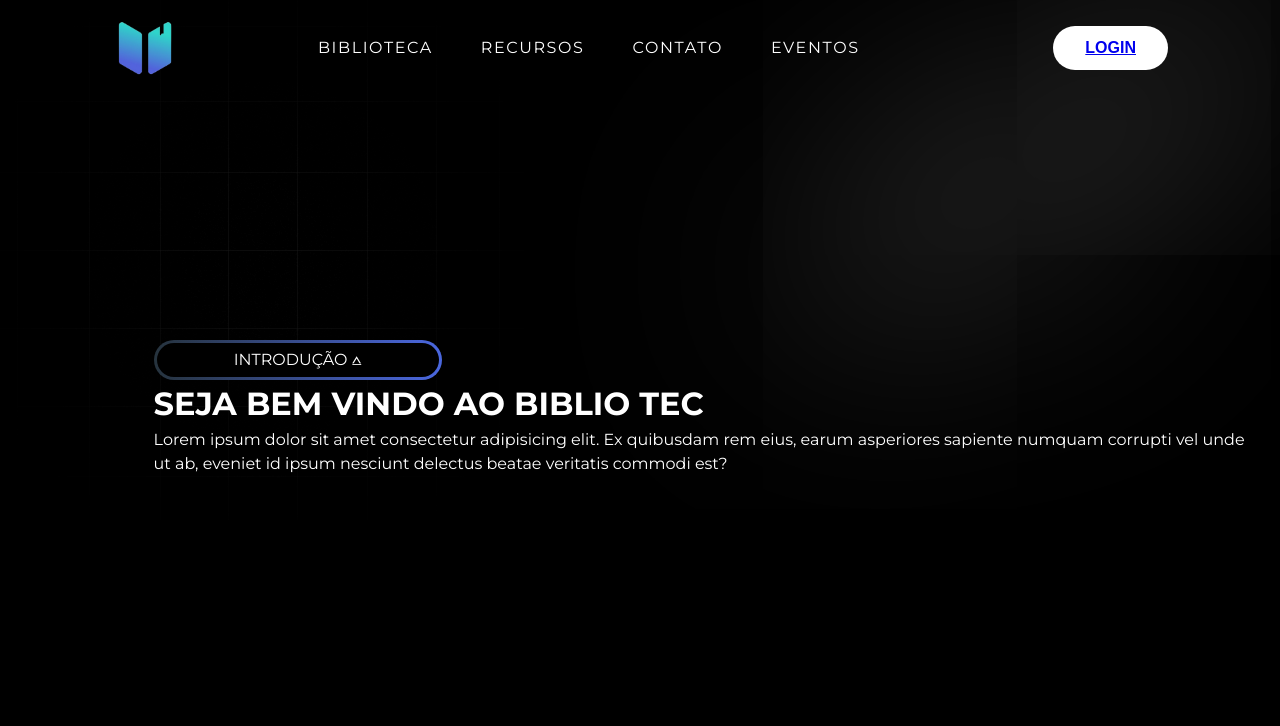
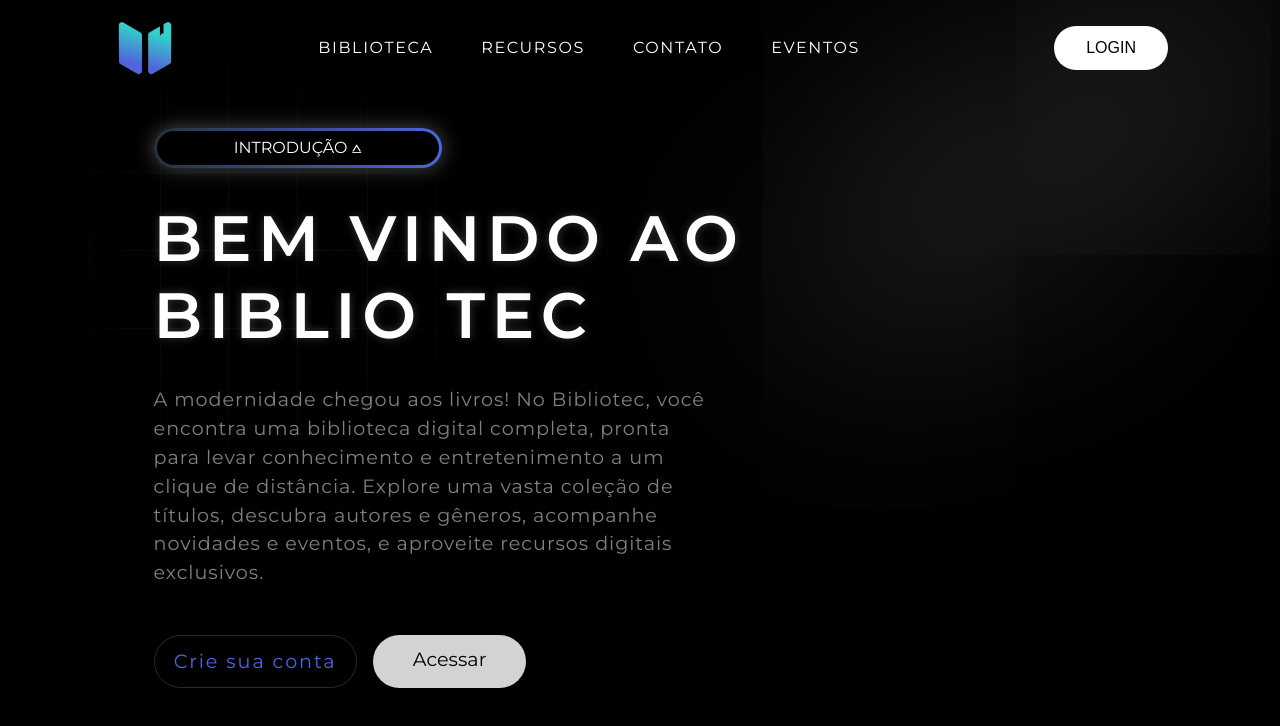
Before and after one commit to nikollas-dh/Biblio_Tec, a website: page docs/teste.html in a window 1280 px wide. Drawn offline with Linux system fonts and the light colour scheme; some packages are replaced by stand-ins of ours; a script that the page names is missing.

Commit message:
adicionando animacao 3d

```diff
--- a/css/index.css
+++ b/css/index.css
@@ -72,10 +72,12 @@ nav a {
     text-decoration: none;
     color: inherit;
 }
-nav a:hover{
+
+nav a:hover {
     color: gray;
 }
-.btnLogin{
+
+.btnLogin {
     background-color: var(--branco);
     color: black;
     padding: 0.8rem 2rem;
@@ -83,39 +85,51 @@ nav a:hover{
     cursor: pointer;
     border: none;
     font-size: 1rem;
-    font-weight: bold;
     transition: background-color 0.2s ease;
 }
-.btnLogin:hover{
+
+.btnLogin:hover {
     background-color: gray;
+    transform: scale(1.01);
+
 }
-main{
+
+.btnLogin a {
+    text-decoration: none;
+    color: black;
+}
+
+main {
     display: flex;
     flex-direction: column;
     justify-content: center;
     min-height: calc(90vh - 6rem);
 }
-.content{
+
+.content {
     max-width: 40.rem;
     margin-left: 10%;
     z-index: 999;
 }
-.tag-box{
+
+.tag-box {
     position: relative;
     width: 18rem;
     height: 2.5rem;
     border-radius: 50px;
-    background: linear-gradient(to right, var(--azul-escuro), var(--azul-marinho),var(--ciano));
+    background: linear-gradient(to right, var(--azul-escuro), var(--azul-marinho), var(--ciano));
     background-size: 200%;
     animation: animationGradient 2.5s linear infinite;
-    /* box-shadow: 0 0 0 15px rgba(255, 255,255, 0.3); */
+    box-shadow: 0 0 20px 0 rgba(255, 255, 255, 0.3);
 }
-@keyframes animationGradient{
-    to{
-        background-position:200%;
+
+@keyframes animationGradient {
+    to {
+        background-position: 200%;
     }
 }
-.tag-box .tag{
+
+.tag-box .tag {
     position: absolute;
     inset: 3px 3px 3px 3px;
     background-color: black;
@@ -125,6 +139,64 @@ main{
     justify-content: center;
     transition: 0.5s;
 }
-.tag-box:hover{
+
+.tag-box:hover {
     color: var(--ciano);
 }
+
+.content h1 {
+    font-size: 4rem;
+    font-weight: 600;
+    letter-spacing: 0.1em;
+    margin: 2rem 0;
+    line-height: 1.2;
+    text-shadow: 0 0 10px rgba(128, 128, 128, 0.418);
+}
+
+.descricacao {
+    font-size: 1.2rem;
+    letter-spacing: 0.05em;
+    max-width: 35rem;
+    color: gray;
+}
+
+.botoes {
+    display: flex;
+    gap: 1rem;
+    margin-top: 3rem;
+}
+
+.btnCriarConta {
+    color: var(--azul-marinho);
+    text-decoration: none;
+    border: 1px solid #2a2a2a;
+    padding: 0.7rem 1.2rem;
+    border-radius: 50px;
+    font-size: 1.2rem;
+    letter-spacing: 0.1em;
+    transition: background-color 0.2s ease;
+}
+
+.btnCriarConta:hover {
+    background-color: #1a1a1a;
+    transform: scale(1.03);
+}
+
+.btnAcessar {
+    text-decoration: none;
+    background-color: lightgray;
+    color: black;
+    padding: 0.6rem 2.5rem;
+    border-radius: 50px;
+    font-size: 1.2rem;
+    transition: background-color 0.2s ease;
+}
+
+.btnAcessar:hover {
+    background-color: gray;
+    transform: scale(1.03);
+}
+.animacao3d{
+    position: absolute;
+    top: 0;
+}
--- a/docs/teste.html
+++ b/docs/teste.html
@@ -27,20 +27,24 @@
                 <div class="tag-box">
                     <div class="tag">INTRODUÇÃO &wedbar;</div>
                 </div>
-                <h1>SEJA BEM VINDO AO BIBLIO TEC</h1>
+                <h1>BEM VINDO AO <br>BIBLIO TEC</h1>
                 <p class="descricacao">
-                    Lorem ipsum dolor sit amet consectetur adipisicing elit. Ex quibusdam rem eius, earum asperiores
-                    sapiente numquam corrupti vel unde ut ab, eveniet id ipsum nesciunt delectus beatae veritatis
-                    commodi
-                    est?
+                    A modernidade chegou aos livros! No Bibliotec, você encontra uma biblioteca digital completa, pronta
+                    para levar conhecimento e entretenimento a um clique de distância. Explore uma vasta coleção de
+                    títulos, descubra autores e gêneros, acompanhe novidades e eventos, e aproveite recursos digitais
+                    exclusivos.
                 </p>
                 <div class="botoes">
-                    <a href="#" class="criarConta" Documentation &gt></a>
-                    <a href="#" class="login" aaaaaa &gt></a>
+                    <a href="./cadastro.html" class="btnCriarConta">Crie sua conta</a>
+                    <a href="./login.html" class="btnAcessar">Acessar</a>
                 </div>
             </div>
         </main>
+
+        <spline-viewer class="animacao3d" url="https://prod.spline.design/vuaDAVAaCfbhJhBA/scene.splinecode"></spline-viewer>
     </div>
+    <script type="module" src="https://unpkg.com/@splinetool/viewer@1.12.28/build/spline-viewer.js"></script>
+
 </body>
 
 </html>
```
